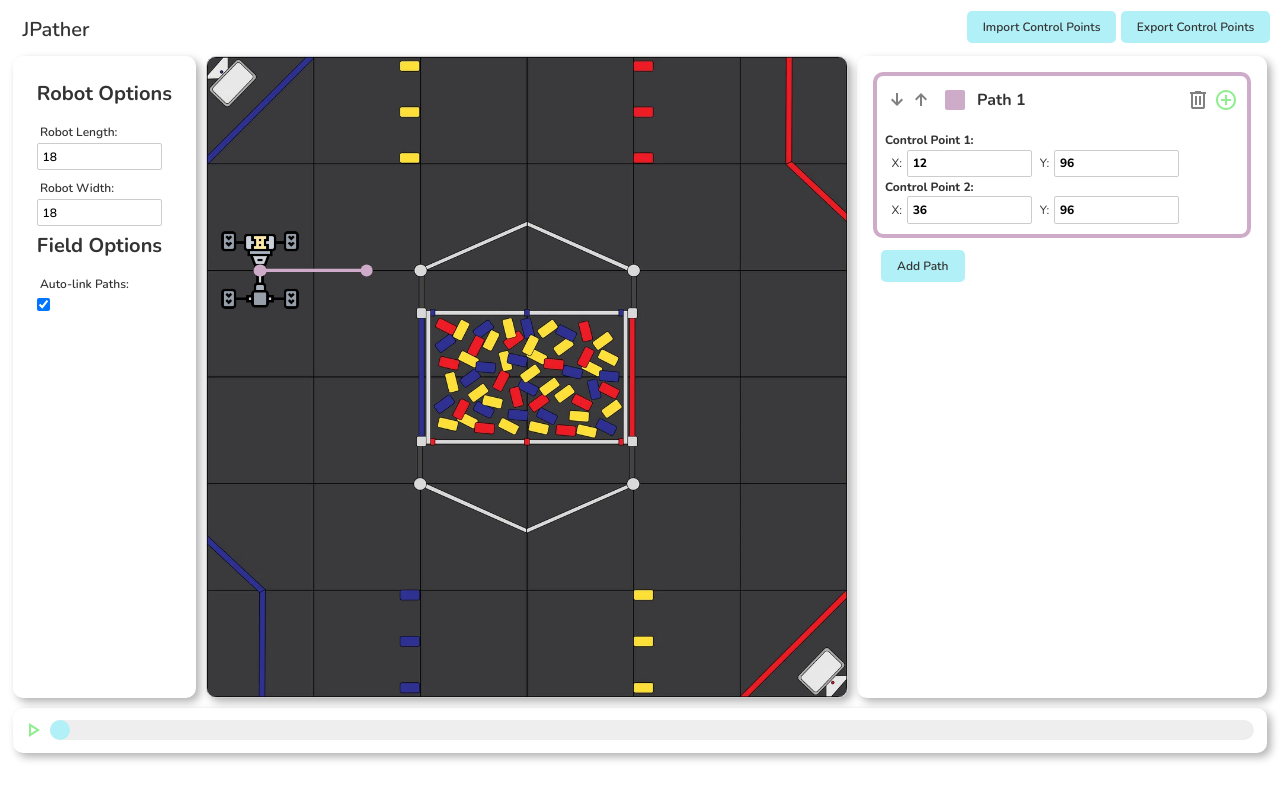
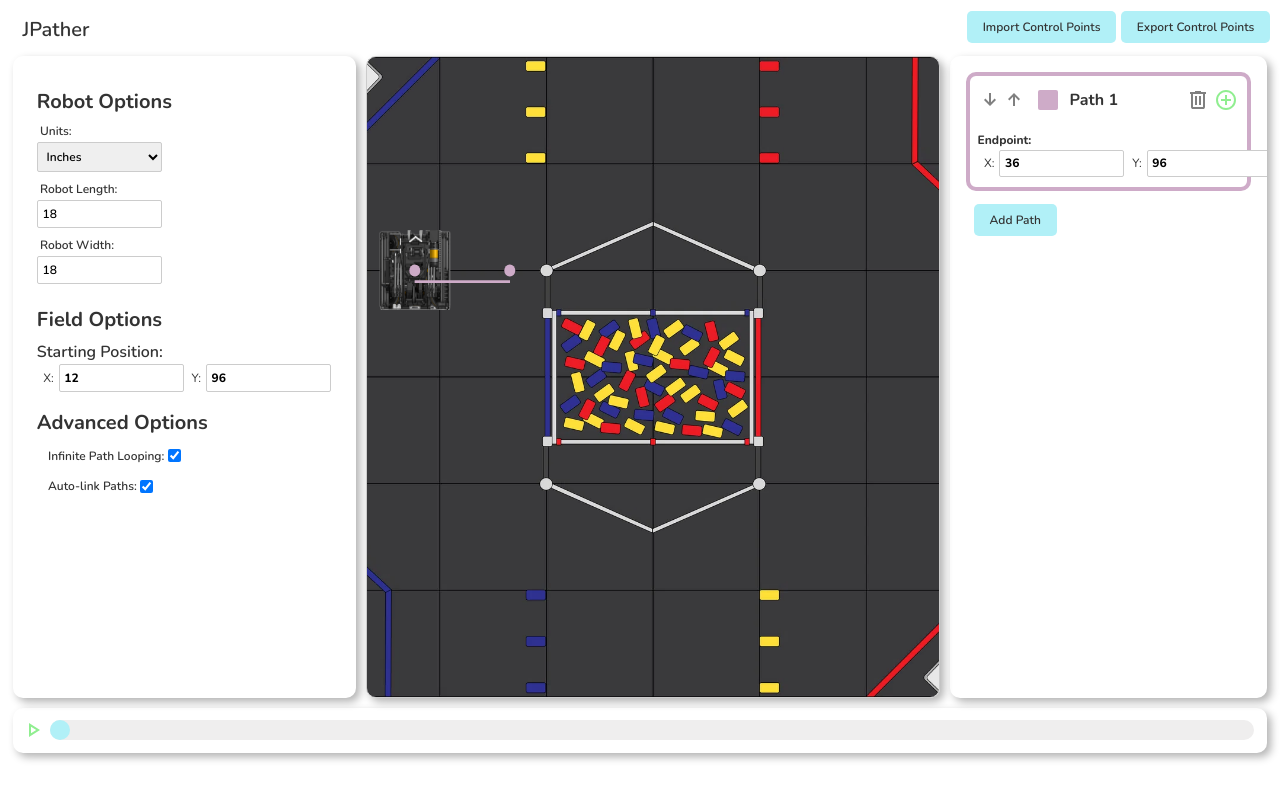
Before and after one commit to jwhof/jpather, a Svelte app in the folder frontend/: page / in a window 1280 px wide. Built offline with nearby package versions, Linux system fonts and the light colour scheme.

Commit message:
fix bugs, add endpoint, add units, add deletion functionality

```diff
--- a/frontend/src/App.svelte
+++ b/frontend/src/App.svelte
@@ -8,8 +8,19 @@
 	let x = 0;
 	let y = 0;
 
+	let displayLength = 18;
+	let displayWidth = 18;
+
 	let robotLength = 18;
 	let robotWidth = 18;
+
+	let robotUnits = 'inches';
+
+	$: {
+		const conversionFactor = robotUnits === 'inches' ? 1 : 2.54;
+		robotLength = displayLength / conversionFactor;
+		robotWidth = displayWidth / conversionFactor;
+	}
 
 	function getRandomBrightColor() {
 		const r = Math.floor(Math.random() * 128 + 128);
@@ -175,7 +186,7 @@
 	let isStartingFromBeginning = true;
 	$: animTime = 1.56 * $paths.length;
 	let intervalId = null;
-	let animInterval = 3;
+	let animInterval = 1;
 	let progress = 0;
 	let elapsedTime = 0;
 	let path = null;
@@ -184,6 +195,7 @@
 	let motionBlurAmount = 0.02;
 	let currentPathIndex = 0;
 	let pathStartTime = 0;
+	let shouldRepeatPath = true;
 
 	function playPath() {
 		if (isPlaying) return;
@@ -214,7 +226,15 @@
 			updateRobotPosition();
 
 			if (elapsedTime >= pathAnimTime) {
-				currentPathIndex = (currentPathIndex + 1) % $paths.length;
+				if (currentPathIndex + 1 >= $paths.length) {
+					if (shouldRepeatPath) {
+						currentPathIndex = 0;
+					} else {
+						pausePath();
+					}
+				} else {
+					currentPathIndex++;
+				}
 				pathStartTime = Date.now();
 			}
 		}, animInterval);
@@ -351,6 +371,8 @@
 
 
 
+
+
 </script>
 
 <style>
@@ -424,6 +446,8 @@
 		position: absolute;
 		z-index: 3;
 	}
+
+
 
 	.robot-options-menu {
 		display: flex;
@@ -608,12 +632,6 @@
 		font-size: 0.75rem;
 	}
 
-	#robot {
-		position: absolute;
-		transform: translate(-50%, 50%);
-		z-index: 1;
-	}
-
 	.scrubbing-bar {
 		display: flex;
 		align-items: center;
@@ -676,6 +694,58 @@
 		width: 100%;
 	}
 
+	.section-title {
+		margin-bottom: 0.5rem;
+		margin-top: 0.5rem;
+	}
+
+	.advanced-options {
+		display: flex;
+		flex-direction: row;
+		align-items: center;
+		margin: 0.5rem;
+	}
+
+	.advanced-options > label {
+		font-size:0.75rem;
+		margin: 0.2rem;
+	}
+
+	.advanced-options > input {
+		font-size: 0.75rem;
+		margin: 0rem;
+	}
+
+	#field-options {
+		margin-top: 1rem;
+	}
+
+	#advanced-options {
+		margin-top: 1rem;
+	}
+
+	#robot {
+		position: absolute;
+		transform: translate(-50%, 50%);
+		z-index: 0;
+	}
+
+	img {
+		position: absolute;
+		transform: translate(-50%, 50%);
+		z-index: 0;
+	}
+
+	polyline {
+		position: absolute;
+		z-index: 1;
+	}
+
+	#robotUnits {
+		font-size: 0.75rem;
+	}
+
+
 
 
 </style>
@@ -696,24 +766,60 @@
 				<div class="robot-options-menu">
 					<div>
 						<h2 class="section-title" style="user-select:none;">Robot Options</h2>
+
+						<div class="robot-options">
+							<label for="robotUnits" style="user-select:none;">Units:</label>
+							<select id="robotUnits" class="standard-input-box" bind:value={robotUnits}>
+								<option value="inches">Inches</option>
+								<option value="cm">Centimeters</option>
+							</select>
+						</div>
+
 						<div class="robot-options">
 							<label for="robot-length" style="user-select:none;">Robot Length:</label>
-							<input id="robot-length" class="standard-input-box" type="number" step="0.01" bind:value={robotLength} />
+							<input id="robot-length" class="standard-input-box" type="number" step="0.01" bind:value={displayLength} />
 						</div>
+
 						<div class="robot-options">
 							<label for="robot-width" style="user-select:none;">Robot Width:</label>
-							<input id="robot-width" class="standard-input-box" type="number" step="0.01" bind:value={robotWidth} />
+							<input id="robot-width" class="standard-input-box" type="number" step="0.01" bind:value={displayWidth} />
 						</div>
-						<h2 class="section-title" style="user-select:none;">Field Options</h2>
-						<div class="robot-options">
+
+
+
+						<h2 id="field-options" class="section-title" style="user-select:none;">Field Options</h2>
+
+						<!-- svelte-ignore a11y-label-has-associated-control -->
+						<label style="user-select:none;">Starting Position:</label>
+
+
+						<div class="control-point-mini-box">
+							<div class="control-point-mini-box-x">
+								<!-- svelte-ignore a11y-label-has-associated-control -->
+								<label class="cp-x" style="user-select:none;">X:</label>
+								{#if $paths.length > 0}
+								<input class="standard-input-box" type="number" step="0.01" bind:value={$paths[0].controlPoints[0].x} on:input={() => updateRobotPosition()}/>
+								{/if}
+							</div>
+							<div class="control-point-mini-box-y">
+								<!-- svelte-ignore a11y-label-has-associated-control -->
+								<label class="cp-x" style="user-select:none;">Y:</label>
+								{#if $paths.length > 0}
+								<input class="standard-input-box" type="number" step="0.01" bind:value={$paths[0].controlPoints[0].y} on:input={() => updateRobotPosition()}/>
+								{/if}
+							</div>
+						</div>
+
+						<h2 id="advanced-options" class="section-title" style="user-select:none;">Advanced Options</h2>
+						<div class="advanced-options">
+							<label for="field-length" style="user-select:none;">Infinite Path Looping: </label>
+							<input id="auto-link-paths" type="checkbox" bind:checked={shouldRepeatPath} />
+						</div>
+						<div class="advanced-options">
 							<label for="field-length" style="user-select:none;">Auto-link Paths:</label>
 							<input id="auto-link-paths" type="checkbox" bind:checked={autoLinkPaths} />
 						</div>
 					</div>
-				</div>
-
-				<div class="field-settings">
-
 				</div>
 			</div>
 
@@ -726,6 +832,12 @@
 					{/each}
 				{/each}
 
+
+				{#if $paths.length > 0}
+					<img src="/robot.png" alt="Robot" id="robot" style="width: {robotWidth / 144 * 100}%; height: {robotLength / 144 * 100}%; left: {(robotX / 144) * 100}%; bottom: {(robotY / 144) * 100}%; user-select: none;" />
+				{/if}
+
+
 					<svg viewBox="0 0 144 144" width="100%" height="100%" style="position: absolute; top: 0; left: 0;">
 						{#each $paths as path}
 							<polyline
@@ -735,13 +847,6 @@
 							/>
 						{/each}
 					</svg>
-
-
-
-				{#if $paths.length > 0}
-					<img src="/drivetrain.png" alt="Robot" id="robot" style="width: {robotWidth / 144 * 100}%; height: {robotLength / 144 * 100}%; left: {(robotX / 144) * 100}%; bottom: {(robotY / 144) * 100}%; user-select: none;" />
-				{/if}
-
 
 
 			</div>
@@ -768,7 +873,12 @@
 							<div class="path-control-points">
 								{#each path.controlPoints as { x, y }, i}
 									<div class="control-point-box">
-										<label for="control-point-{path.id}-{i}" style="user-select:none;">Control Point {i + 1}:</label>
+										{#if (path.controlPoints.length >= 2) && (i > 0) && (i < 2)}
+											<label for="control-point-{path.id}-{i}" style="user-select:none;">Endpoint:</label>
+										{:else if (i > 0)}
+											<label for="control-point-{path.id}-{i}" style="user-select:none;">Control Point {i-1}:</label>
+										{/if}
+										{#if i > 0 || path.controlPoints.length === 1}
 											<div class="control-point-mini-box">
 												<div class="control-point-mini-box-x">
 													<label class="cp-x" for="control-point-{path.id}-{i}" style="user-select:none;">X:</label>
@@ -778,7 +888,13 @@
 													<label class="cp-y" for="control-point-{path.id}-{i}-y" style="user-select:none;">Y:</label>
 													<input id="control-point-{path.id}-{i}-y" class="standard-input-box" type="number" step="0.01" bind:value={path.controlPoints[i].y} on:input={() => generateBezierCurve(path.id)} />
 												</div>
+												<!-- svelte-ignore a11y-click-events-have-key-events -->
+
+											{#if (i > 1)}
+											<svg xmlns="http://www.w3.org/2000/svg" height="24px" viewBox="0 -960 960 960" width="24px" fill="#FF474D" on:click={() => { if (path.controlPoints.length > 2) { path.controlPoints.splice(i, 1); generateBezierCurve(path.id); paths.set($paths); } }} style="cursor: pointer;"><path d="M280-120q-33 0-56.5-23.5T200-200v-520h-40v-80h200v-40h240v40h200v80h-40v520q0 33-23.5 56.5T680-120H280Zm400-600H280v520h400v-520ZM360-280h80v-360h-80v360Zm160 0h80v-360h-80v360ZM280-720v520-520Z"/></svg>
+											{/if}
 											</div>
+										{/if}
 									</div>
 								{/each}
 						</div>
```
Also changed, not shown: frontend/public/robot.png (added), 1 other file (tests, documents, lock files or other folders). Lines whose indentation alone changed are shown as unchanged.
